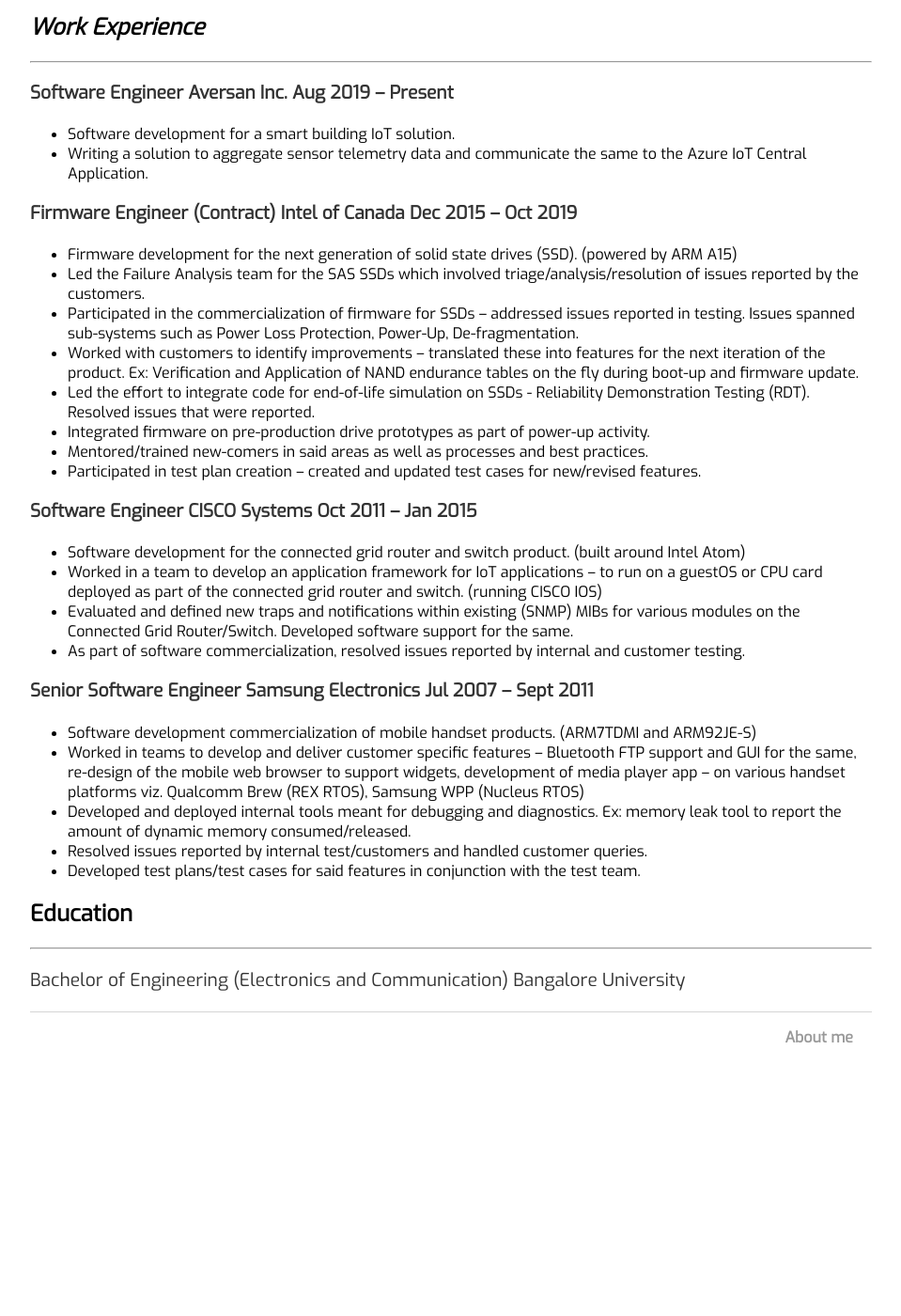
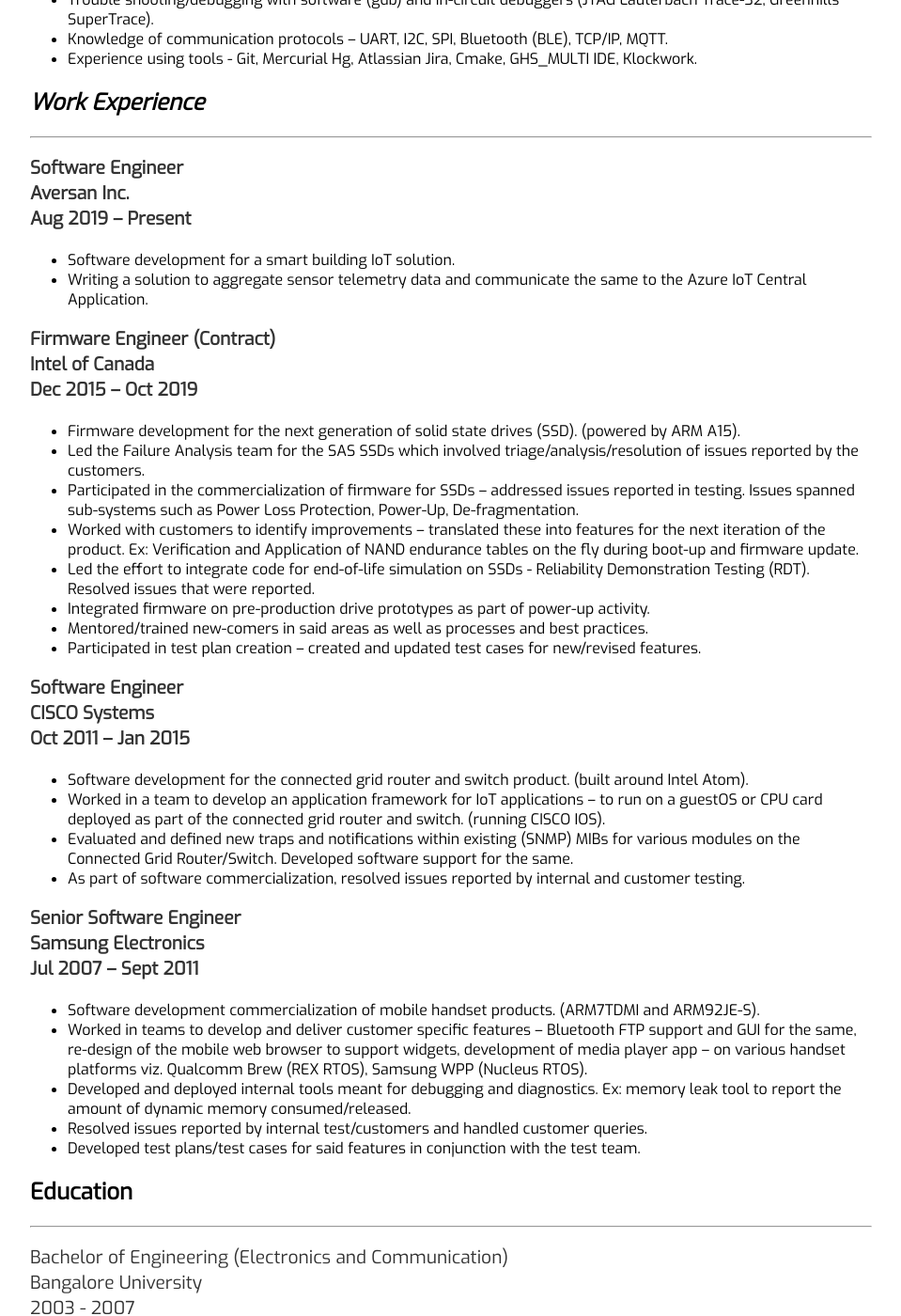
Before and after one commit to varun-venkatesh/varun-venkatesh.github.io, a Jekyll site: the page built from about/about.md, in a window 1280 px wide and 1400 px high, scrolled down 629 px. Shown: the whole window at 94% size, without its empty margins (160-1119 px from the left). Built offline with Jekyll 4.4.1, drawn with Linux system fonts in a browser that asks for light colours; before the commit the page ends 1803 px from its top, so only the background shows below that; some of the changed text lies outside the part shown.

Commit message:
Update about.md

```diff
--- a/about/about.md
+++ b/about/about.md
@@ -13,8 +13,8 @@
 ***
 * Embedded software engineer with 11 years’ experience programming/debugging/integrating software for embedded targets viz. handheld devices, network equipment and solid state drives.
 * Well versed in C and assembly language. Comfortable with Python and bash scripting.
-* Handy with software/in-circuit debuggers
-* Familiarity with and participation in all the stages of SDLC (Waterfall and Agile methodologies), high availability, good at collaborative work, clear and effective communication
+* Handy with software/in-circuit debuggers.
+* Familiarity with and participation in all the stages of SDLC (Waterfall and Agile methodologies), high availability, good at collaborative work, clear and effective communication.
 
 ***Skills***
 ---
@@ -24,8 +24,8 @@
 * Bare-metal programming.
 * Python and bash scripting.
 * Trouble shooting/debugging with software (gdb) and in-circuit debuggers (JTAG Lauterbach Trace-32, Greenhills SuperTrace).
-* Knowledge of communication protocols – UART, I2C, SPI, Bluetooth (BLE), TCP/IP, MQTT
-* Experience using tools - Git, Mercurial Hg, Atlassian Jira, Cmake, GHS_MULTI IDE, Klockwork
+* Knowledge of communication protocols – UART, I2C, SPI, Bluetooth (BLE), TCP/IP, MQTT.
+* Experience using tools - Git, Mercurial Hg, Atlassian Jira, Cmake, GHS_MULTI IDE, Klockwork.
 
 ***Work Experience***
 ---
@@ -40,7 +40,7 @@
 **Firmware Engineer (Contract)**
 **Intel of Canada**
 **Dec 2015 – Oct 2019**
-* Firmware development for the next generation of solid state drives (SSD). (powered by ARM A15)
+* Firmware development for the next generation of solid state drives (SSD). (powered by ARM A15).
 * Led the Failure Analysis team for the SAS SSDs which involved triage/analysis/resolution of issues reported by the customers.
 * Participated in the commercialization of firmware for SSDs – addressed issues reported in testing. Issues spanned sub-systems such as Power Loss Protection, Power-Up, De-fragmentation.
 * Worked with customers to identify improvements – translated these into features for the next iteration of the product. Ex: Verification and Application of NAND endurance tables on the fly during boot-up and firmware update.
@@ -52,16 +52,16 @@
 **Software Engineer**
 **CISCO Systems**
 **Oct 2011 – Jan 2015**
-* Software development for the connected grid router and switch product. (built around Intel Atom)
-* Worked in a team to develop an application framework for IoT applications – to run on a guestOS or CPU card deployed as part of the connected grid router and switch. (running CISCO IOS)
+* Software development for the connected grid router and switch product. (built around Intel Atom).
+* Worked in a team to develop an application framework for IoT applications – to run on a guestOS or CPU card deployed as part of the connected grid router and switch. (running CISCO IOS).
 * Evaluated and defined new traps and notifications within existing (SNMP) MIBs for various modules on the Connected Grid Router/Switch. Developed software support for the same.
 * As part of software commercialization, resolved issues reported by internal and customer testing.
 
 **Senior Software Engineer**
 **Samsung Electronics**
 **Jul 2007 – Sept 2011**
-* Software development commercialization of mobile handset products. (ARM7TDMI and ARM92JE-S)
-* Worked in teams to develop and deliver customer specific features – Bluetooth FTP support and GUI for the same, re-design of the mobile web browser to support widgets, development of media player app – on various handset platforms viz. Qualcomm Brew (REX RTOS), Samsung WPP (Nucleus RTOS)
+* Software development commercialization of mobile handset products. (ARM7TDMI and ARM92JE-S).
+* Worked in teams to develop and deliver customer specific features – Bluetooth FTP support and GUI for the same, re-design of the mobile web browser to support widgets, development of media player app – on various handset platforms viz. Qualcomm Brew (REX RTOS), Samsung WPP (Nucleus RTOS).
 * Developed and deployed internal tools meant for debugging and diagnostics. Ex: memory leak tool to report the amount of dynamic memory consumed/released.
 * Resolved issues reported by internal test/customers and handled customer queries.
 * Developed test plans/test cases for said features in conjunction with the test team.
@@ -71,3 +71,4 @@
 ***
 Bachelor of Engineering (Electronics and Communication)
 Bangalore University
+2003 - 2007
```
